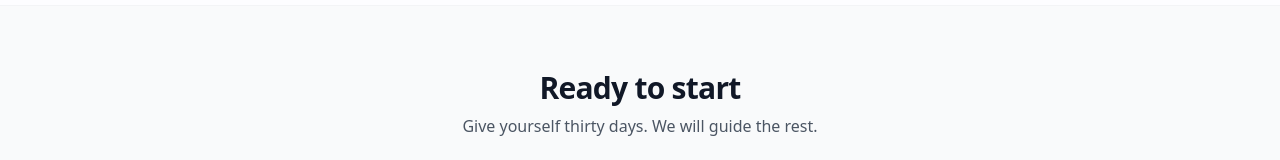
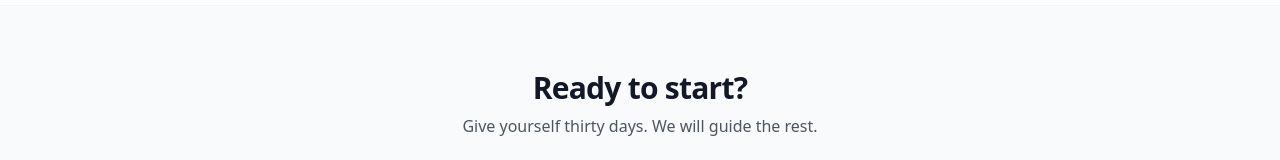
Before and after one commit to mtvnal/mtvnal-site, a Next.js app: page / in a window 1280 px wide. Shown: the part 2090-2250 px from the top of the page. Built offline with nearby package versions, Linux system fonts and the light colour scheme.

Commit message:
Update page.tsx

```diff
--- a/app/page.tsx
+++ b/app/page.tsx
@@ -190,7 +190,7 @@ export default function Home() {
       {/* CTA */}
       <section id="join" className="bg-gray-50 border-t border-gray-100">
         <div className="mx-auto max-w-6xl px-4 sm:px-6 py-16 text-center">
-          <h2 className="text-2xl sm:text-3xl font-bold tracking-tight">Ready to start</h2>
+          <h2 className="text-2xl sm:text-3xl font-bold tracking-tight">Ready to start?</h2>
           <p className="mt-2 text-gray-600">Give yourself thirty days. We will guide the rest.</p>
           <div className="mt-6 inline-flex gap-3">
             <Button className="bg-black text-white inline-flex items-center gap-2">Coming Soon! <ArrowRight size={16}/></Button>
```
